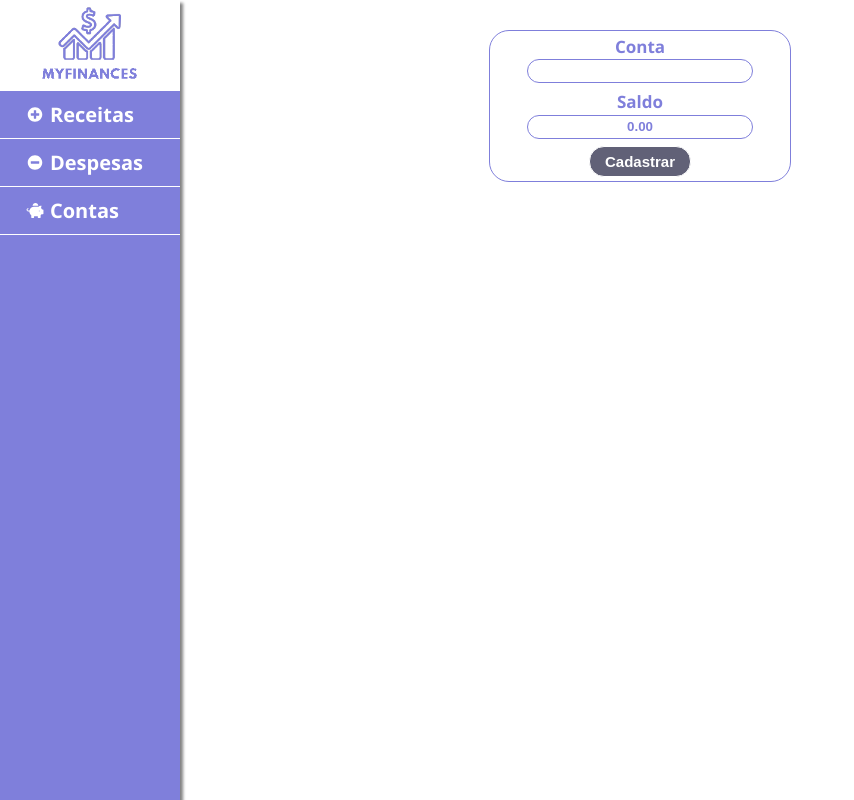
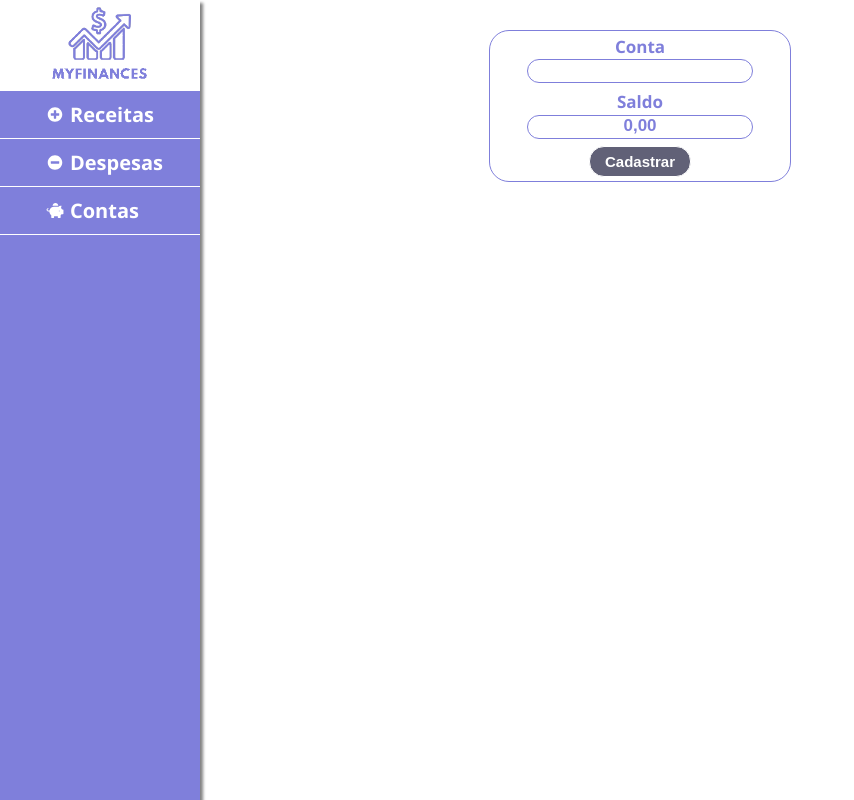
Before and after one commit to Huds0nAlve5/myfinances, a Next.js app: page /contas/new in a window 1280 px wide. Shown: the whole page, without its empty margins (0-854 px from the left). Built offline with nearby package versions, Linux system fonts and the light colour scheme.

Commit message:
ajustes css menu

```diff
--- a/src/components/form/input/InputLabel.tsx
+++ b/src/components/form/input/InputLabel.tsx
@@ -27,7 +27,7 @@ export default function InputLabel({type, name, text, setData}: any) {
     if(type == "number" && name == "saldo"){
         return (
             <label htmlFor="input" className={style.label}>{text}<br/>
-                <input type={type} name={name} onChange={(e) => setData(Number(e.target.value).toFixed(2))} className={style.input} id="saldo" placeholder='0,00' defaultValue={"0.00"}/>
+                <input type={type} name={name} onChange={(e) => setData(Number(e.target.value).toFixed(2))} className={style.input} id="saldo" placeholder='0,00'/>
             </label>
         )
     }
--- a/src/components/menu/menu.module.css
+++ b/src/components/menu/menu.module.css
@@ -6,7 +6,7 @@
 .menu{
     position: fixed;
     background-color:rgb(127, 127, 219);
-    width: 180px;
+    width: 200px;
     height: 100vh;
     box-shadow: 3px 3px 3px gray;
 }
@@ -41,7 +41,7 @@
 
 
 .menu li{
-    text-indent: 20px;
+    text-indent: 40px;
     padding: 10px 5px;
     border-bottom: 1px solid white;
     transition: 0.7s;
```
